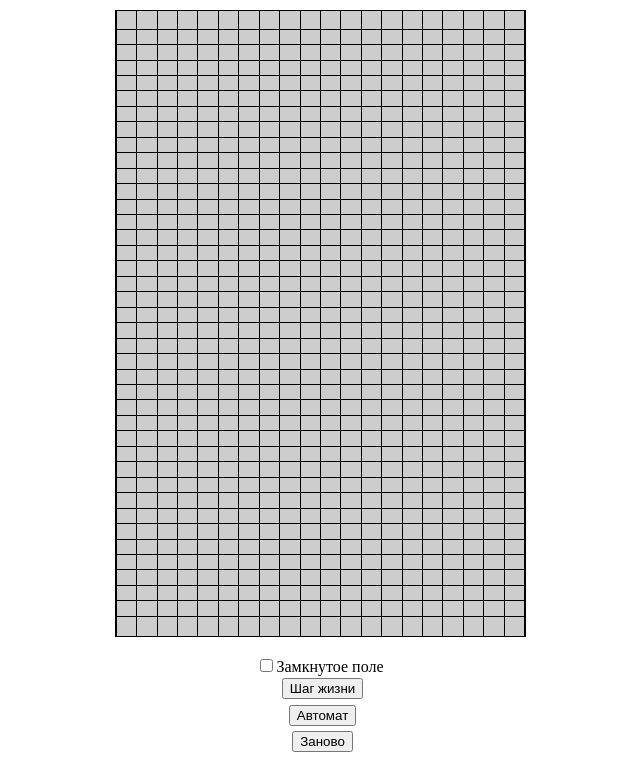
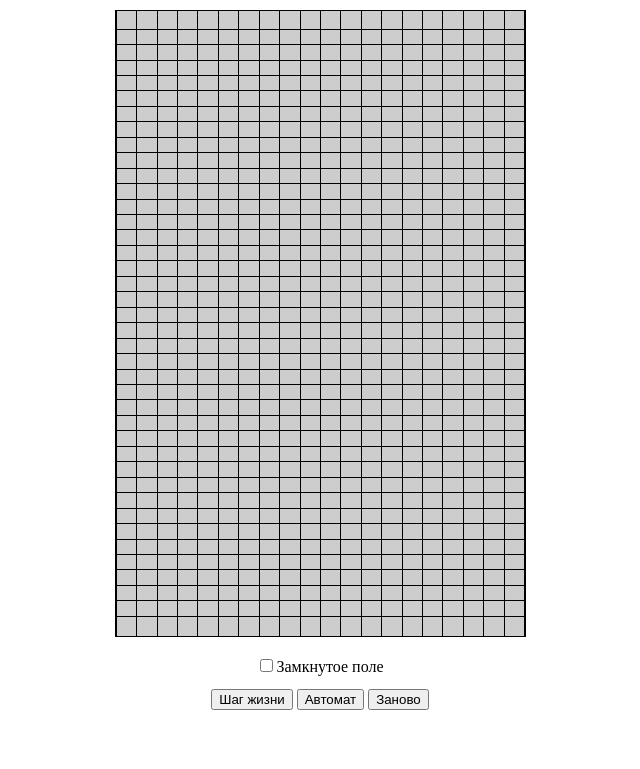
Before and after one commit to aminodovborisov/lifeconway, a plain HTML site: page index.html in a window 1280 px wide. Shown: the part 116-885 px from the top of the page, without its empty margins (320-960 px from the left). After the commit the page ends 840 px from the top, so only its background shows below. Drawn offline with Linux system fonts and the light colour scheme.

Commit message:
Update index.html

```diff
--- a/index.html
+++ b/index.html
@@ -19,15 +19,10 @@
         </div>
         <div class="dvButton">
             <input type="checkbox" class="chkRound" id="chkRound">Замкнутое поле</input>
-        <div id="dvButtonStep" class="dvButton">
+        </div>
+        <div class="dvButton">
             <button id="btnStep" class="btnButton" onClick="stepLife()">Шаг жизни</button>
-        </div>
-
-        <div id="dvButtonAutoEv" class="dvButton">
             <button id="btnAutoEv" class="btnButton" onClick="autoEvol()">Автомат</button>
-        </div>
-
-        <div id="dvRefresh" class="dvButton">
             <button id="btnRefresh" class="btnButton" onClick="onRefresh()">Заново</button>
         </div>
 
```
